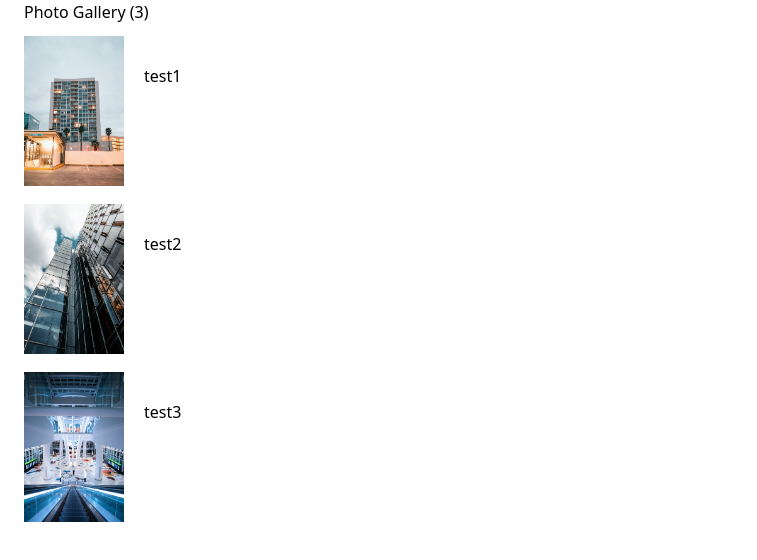
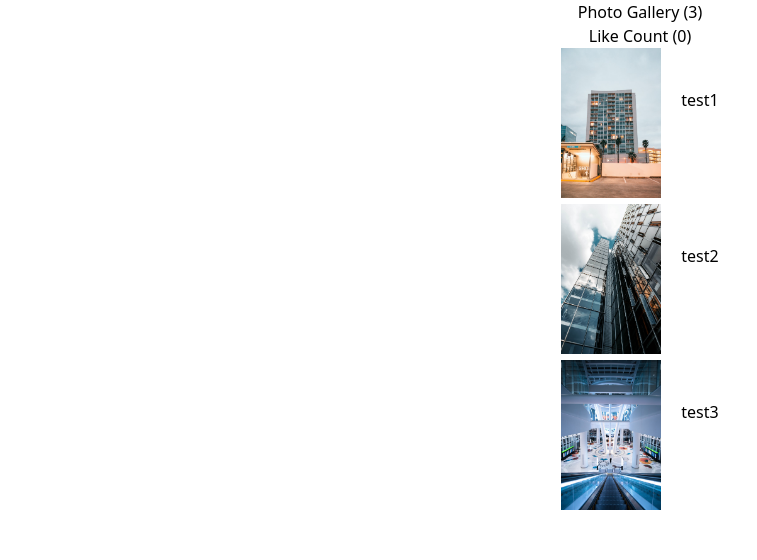
Before and after one commit to gun082544/INT203_62130500057_groupwork_3, a plain HTML site: page INT203_62130500057_groupwork_3/index.html in a window 1280 px wide. Shown: the whole page, without its empty margins (0-757 px from the left). Drawn offline with nearby package versions, Linux system fonts and the light colour scheme.

Commit message:
[UPDATE] computed & preview.png

```diff
--- a/INT203_62130500057_groupwork_3/index.html
+++ b/INT203_62130500057_groupwork_3/index.html
@@ -17,12 +17,13 @@
 </head>
 
 <body>
-    <div id="app" class="ml-6">
-        <p>Photo Gallery ({{ countShow }})</p>
+    <div id="app" class="flex flex-col items-center ">
+        <p>Photo Gallery ({{ countTotal }})</p>
+        <p>Like Count ({{ countShow }}) </p>
         <div class="flex flex-row space-x-5" v-for="(picture,index) in pictures">
             <div>
                 <button @click="showFavIcon(index)">
-                    <img class="mt-3" v-bind:src="picture.path" width="100" height="1000">
+                    <img v-bind:src="picture.path" width="100" height="1000">
                 </button>
             </div>
 
@@ -33,8 +34,6 @@
             <span v-show="picture.showFav" style="color: red;" class="material-icons mt-10">
                 favorite
             </span>
-
-
         </div>
     </div>
 
--- a/INT203_62130500057_groupwork_3/main.js
+++ b/INT203_62130500057_groupwork_3/main.js
@@ -15,9 +15,11 @@ const app = {
         }
     },
     computed:{
+        countTotal(){
+            return this.pictures.length;
+        },
         countShow(){
-            // return this.pictures.filter(s => s.showFav).length;
-            return this.pictures.length;
+            return this.pictures.filter(s => s.showFav).length;
         }
     }
 };
```
Also changed, not shown: INT203_62130500057_groupwork_3/preview.png.
